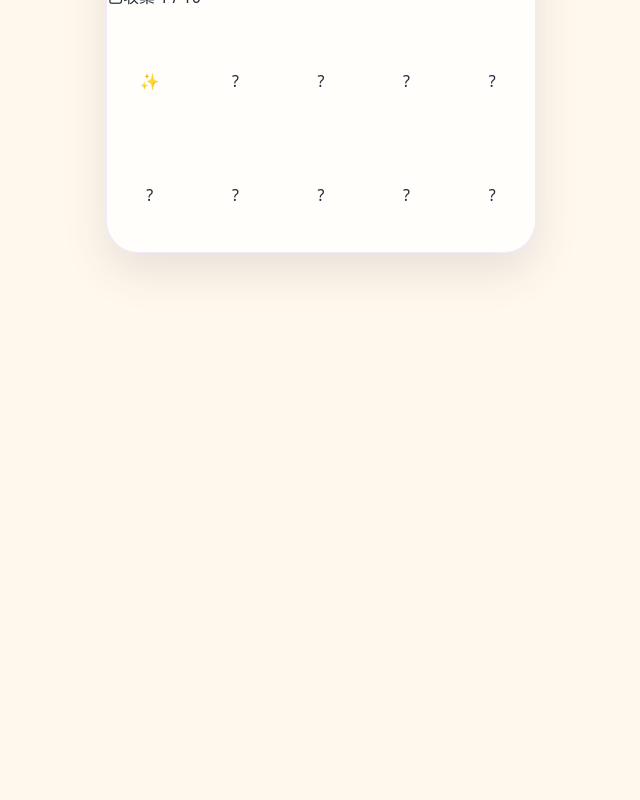
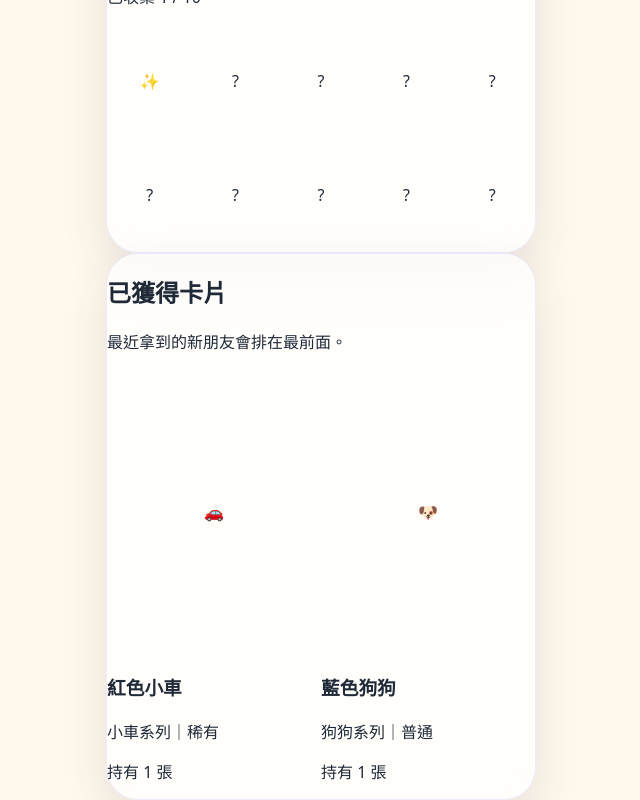
Before and after one commit to daisanity-svg/star-practice-pwa, a Next.js app: page /collection in a window 1280 px wide. Shown: the part 961-1761 px from the top of the page, without its empty margins (319-959 px from the left). Before the commit the page ends 1214 px from the top, so only its background shows below. Built offline with nearby package versions, Linux system fonts and the light colour scheme; no server answers; the database is empty.

Commit message:
Show owned cards in collection

```diff
--- a/app/collection/page.tsx
+++ b/app/collection/page.tsx
@@ -1,9 +1,17 @@
+import Image from 'next/image';
 import Link from 'next/link';
 import { PhoneFrame } from '@/components/PhoneFrame';
-import { getCollectionSummary } from '@/lib/data/rewards';
+import { getChildInventory, getCollectionSummary } from '@/lib/data/rewards';
+
+const rarityLabel: Record<string, string> = {
+  common: '普通',
+  rare: '稀有',
+  super_rare: '超稀有',
+  legendary: '傳說'
+};
 
 export default async function CollectionPage() {
-  const collections = await getCollectionSummary();
+  const [collections, inventory] = await Promise.all([getCollectionSummary(), getChildInventory()]);
 
   return (
     <PhoneFrame>
@@ -62,6 +70,34 @@ export default async function CollectionPage() {
           );
         })}
       </section>
+
+      <section className="mt-5 kid-card p-5">
+        <h2 className="text-2xl font-black text-ink">已獲得卡片</h2>
+        <p className="mt-1 text-base font-bold text-slate-500">最近拿到的新朋友會排在最前面。</p>
+        <div className="mt-5 grid grid-cols-2 gap-4">
+          {inventory.map((item) => {
+            const card = item.card;
+            if (!card) return null;
+
+            return (
+              <div key={item.id} className="rounded-[28px] bg-white p-3 shadow-sm">
+                <div className="relative flex aspect-[3/4] items-center justify-center overflow-hidden rounded-[22px] bg-gradient-to-br from-skysoft to-butter">
+                  {card.rendered_card_image_url ? (
+                    <Image src={card.rendered_card_image_url} alt={card.name} fill className="object-cover" sizes="160px" />
+                  ) : (
+                    <div className="text-5xl">{card.name.includes('車') ? '🚗' : card.name.includes('狗') ? '🐶' : '⭐'}</div>
+                  )}
+                </div>
+                <h3 className="mt-3 text-lg font-black text-ink">{card.name}</h3>
+                <p className="mt-1 text-sm font-bold text-slate-500">
+                  {card.series?.name ?? '收藏卡'}｜{rarityLabel[card.rarity] ?? card.rarity}
+                </p>
+                <p className="mt-1 text-sm font-black text-grape">持有 {item.quantity} 張</p>
+              </div>
+            );
+          })}
+        </div>
+      </section>
     </PhoneFrame>
   );
 }
```
